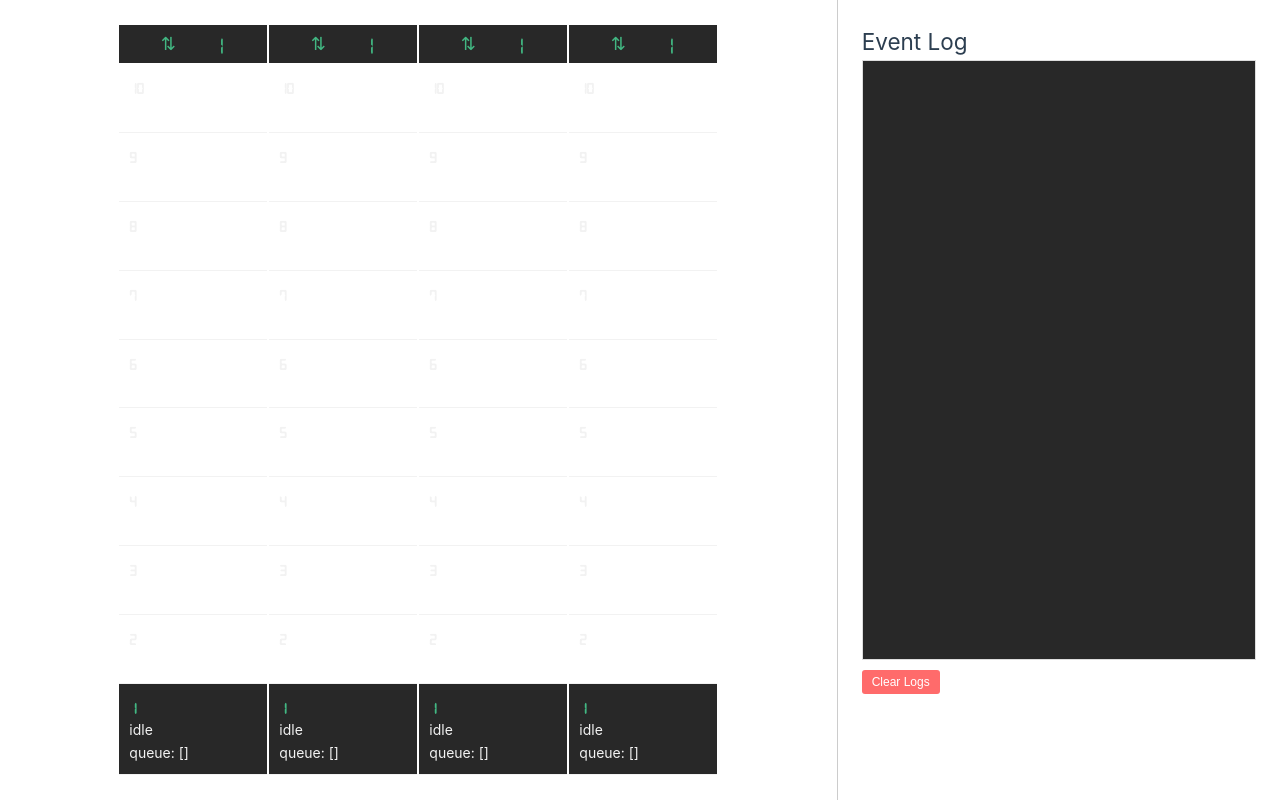
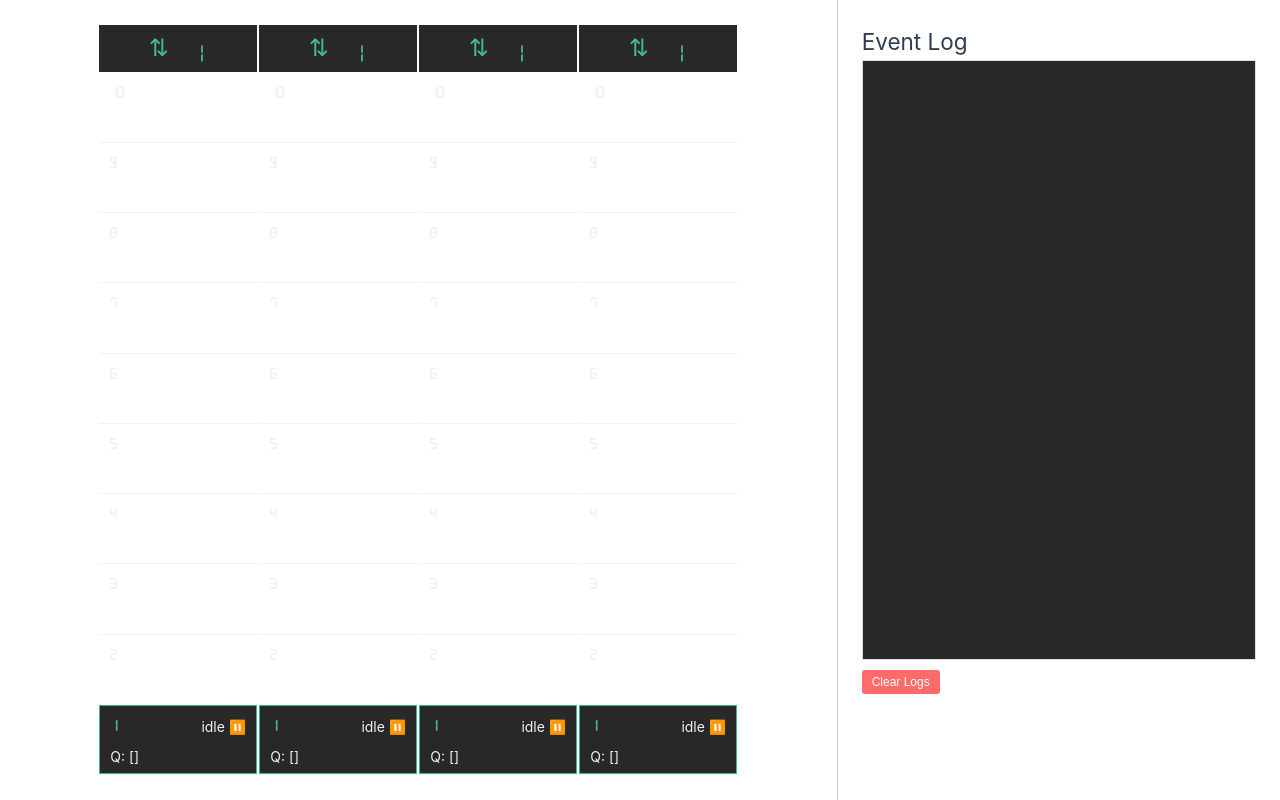
Before and after one commit to vvelkovski/elevator-simulation, a Vue app: page / in a window 1280 px wide. Built offline with nearby package versions, Linux system fonts and the light colour scheme.

Commit message:
[layout]: rearrange content in ElevatorCar

```diff
--- a/src/components/Elevator.vue
+++ b/src/components/Elevator.vue
@@ -31,7 +31,7 @@ defineProps({
 
 <style scoped>
 .elevator {
-  width: 150px;
+  width: 160px;
   height: calc(100dvh - 2 * var(--content-spacing));
   border: 1px solid var(--vt-c-white);
   position: relative;
--- a/src/components/ElevatorCar.vue
+++ b/src/components/ElevatorCar.vue
@@ -1,5 +1,8 @@
 <script setup>
-defineProps({
+import { computed } from 'vue';
+import Direction from '@/constants/directionEnum.js';
+
+const props = defineProps({
   elevator: {
     type: Object,
     required: true,
@@ -9,29 +12,36 @@ defineProps({
     required: true,
   },
 });
+
+const isCurrentFloor = computed(() => props.elevator.currentFloor === props.floor);
+const elevatorState = computed(
+  () => props.elevator.loading
+    ? 'loading 🔄'
+    : props.elevator.busy
+      ? `moving ${props.elevator.direction === Direction.Up ? '⬆️' : '⬇️'}`
+      : 'idle ⏸️'
+);
 </script>
 
 <template>
   <div
     class="elevator-car"
-    :class="{ 'current-floor': floor === elevator.currentFloor }"
+    :class="{ 'current-floor': isCurrentFloor }"
   >
     <div class="floor-number">{{ floor }}</div>
-    <template v-if="elevator.currentFloor === floor">
-      <div class="loading">
-        <!-- loading: <template v-if="elevator.loading">&#8644;</template> -->
-        {{ elevator.loading ? 'loading' : elevator.busy ? 'moving' : 'idle' }}
-      </div>
-      <div class="queue">
-        queue: [{{ elevator.queue.join(', ') }}]
-      </div>
-    </template>
+    <div v-if="isCurrentFloor" class="loading" v-html="elevatorState" />
+    <div v-if="isCurrentFloor" class="queue">
+      Q: [{{ elevator.queue.join(', ') }}]
+    </div>
   </div>
 </template>
 
 <style scoped>
 .elevator-car {
-  padding: 10px;
+  display: flex;
+  flex-direction: column;
+  position: relative;
+  padding: 5px 10px;
   width: 100%;
   height: 100%;
   color: var(--vt-c-white-mute);
@@ -40,12 +50,24 @@ defineProps({
 
 .current-floor {
   background-color: var(--vt-c-black-mute);
+  border: 1px solid var(--vt-c-green);
 }
 
 .floor-number {
   font-family: 'Digital';
   font-size: 16px;
   font-weight: bold;
+  align-self: flex-start;
+}
+
+.loading {
+  position: absolute;
+  top: 10px;
+  right: 10px;
+}
+
+.queue {
+  margin-top: auto;
 }
 
 .current-floor > .floor-number {
--- a/src/components/ElevatorStatus.vue
+++ b/src/components/ElevatorStatus.vue
@@ -27,11 +27,12 @@ defineProps({
 
 <style scoped>
 .elevator-status {
-  padding: 0px var(--content-spacing);
+  padding: 0px 40px;
   background-color: var(--vt-c-black-mute);
   display: flex;
   flex-direction: column;
-  font-size: 18px;
+  justify-content: space-around;
+  font-size: 24px;
   color: var(--vt-c-green);
   border-bottom: 1px solid var(--vt-c-white);
 }
@@ -50,7 +51,8 @@ defineProps({
 }
 
 .digital-display {
-  font-size: 24px;
+  font-size: 26px;
+  margin-top: 5px;
   font-family: 'Digital';
 }
 </style>
```
